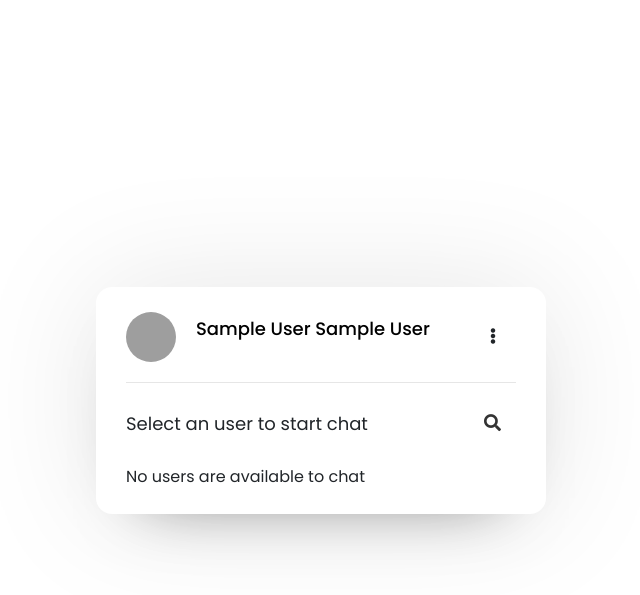
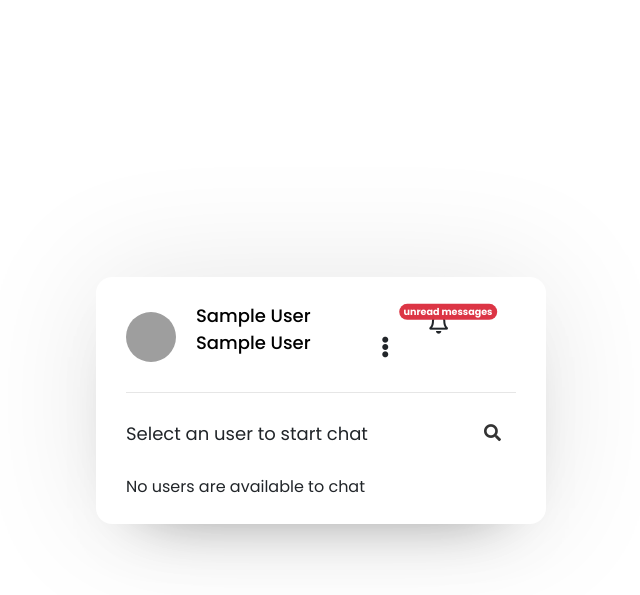
Before and after one commit to lee-quan/Software-Maintenance-assignment, a PHP site: page /users.php in a window 1280 px wide. Shown: the top 595 px of the page, without its empty margins (319-959 px from the left). Run offline with PHP 8.4, Linux system fonts and the light colour scheme; the visitor is signed in with stand-in values (Sample User, id 1); data that the repository does not hold is empty; grey boxes are pictures that could not be loaded.

Commit message:
clean code and start notification coding

```diff
--- a/script.js
+++ b/script.js
@@ -83,7 +83,7 @@ async function recognizeFaces() {
             $('#progressMatch').text(matchProgress + "%")
           }
 
-          if(match >= 10){ //match
+          if(match >= 10 && entered==0){ //match
             entered++
             window.location.href = succeedRedirect;
           }
--- a/users.php
+++ b/users.php
@@ -6,7 +6,7 @@ if (!isset($_SESSION['unique_id'])) {
 }
 
 ?>
-<?php include_once "header.php";?>
+<?php include_once "header.php"; ?>
 <script src="face-api.min.js"></script>
 <!-- <script defer src="script.js"></script> -->
 
@@ -28,10 +28,23 @@ if (!isset($_SESSION['unique_id'])) {
           </div>
         </div>
         <div class="dropdown" style="margin-right: 20px">
-          <!-- <button class="btn btn-secondary dropdown-toggle" type="button" id="dropdownMenuButton1" data-bs-toggle="dropdown" aria-expanded="false">
-            Dropdown button
-          </button> -->
-          <i class="fas fa-ellipsis-v" type="button" id="dropdownMenuButton1" data-bs-toggle="dropdown" aria-expanded="false"></i>
+
+          <!-- <div class="mx-5" style="display: inline-block;">
+            <i class="far fa-bell fa-lg " type="button"></i>
+            <span class="badge badge-pill badge-primary" style="position: relative; right: 15px; top: -10px;">
+              99
+            </span>
+
+          </div> -->
+          <i class="far fa-bell fa-lg position-relative mx-5" type="button">
+            <span class="position-absolute start-100 translate-middle badge rounded-pill bg-danger" style="font-size: .45em; padding: .35em .45em; top:-3px">
+              <!-- 99+ -->
+              <span class="">unread messages</span>
+            </span>
+          </i>
+
+
+          <i class="fas fa-ellipsis-v fa-lg" type="button" id="dropdownMenuButton1" data-bs-toggle="dropdown" aria-expanded="false"></i>
           <ul class="dropdown-menu" aria-labelledby="dropdownMenuButton1">
             <li><a class="dropdown-item" href="#">Face Unlock Settings</a></li>
             <hr>
```
